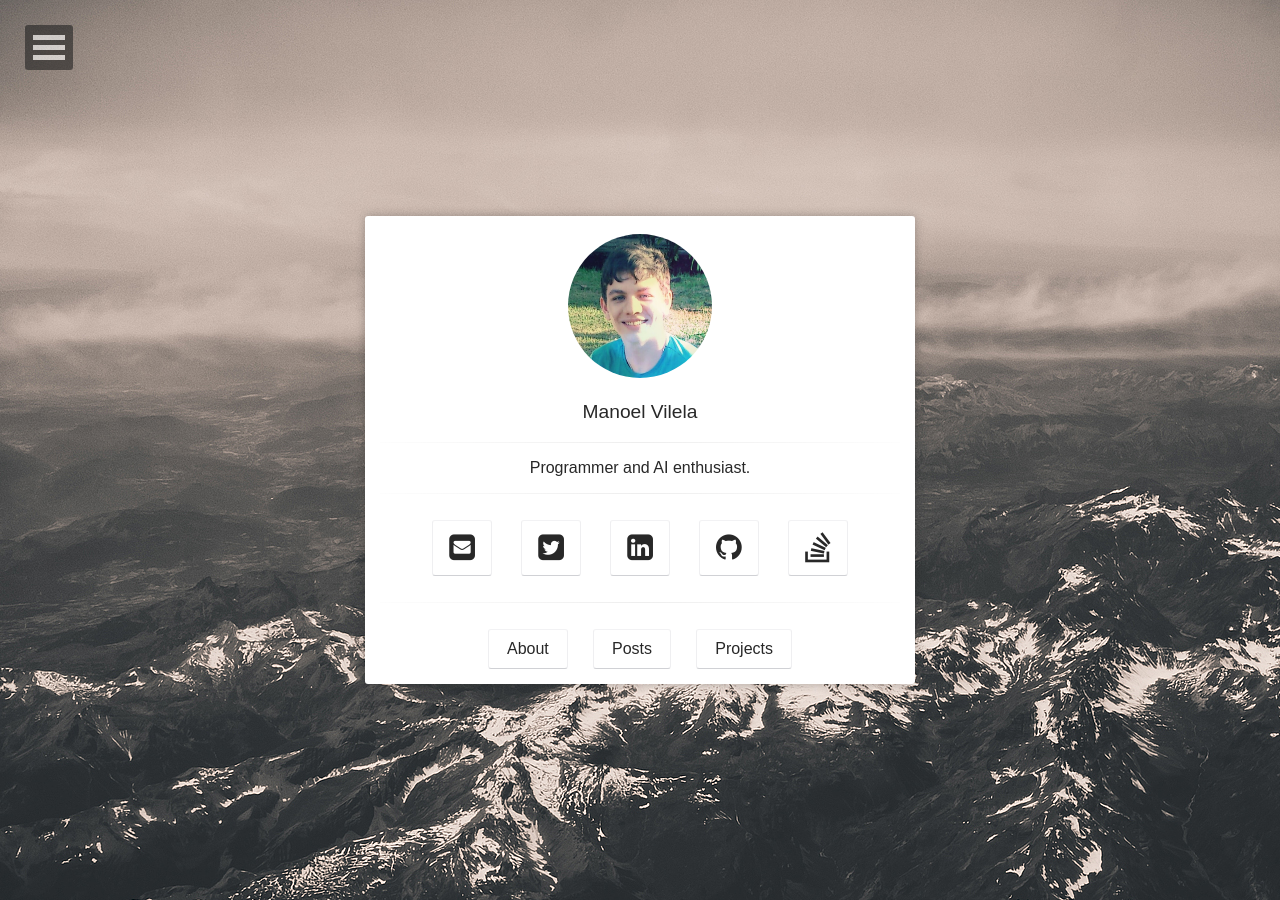
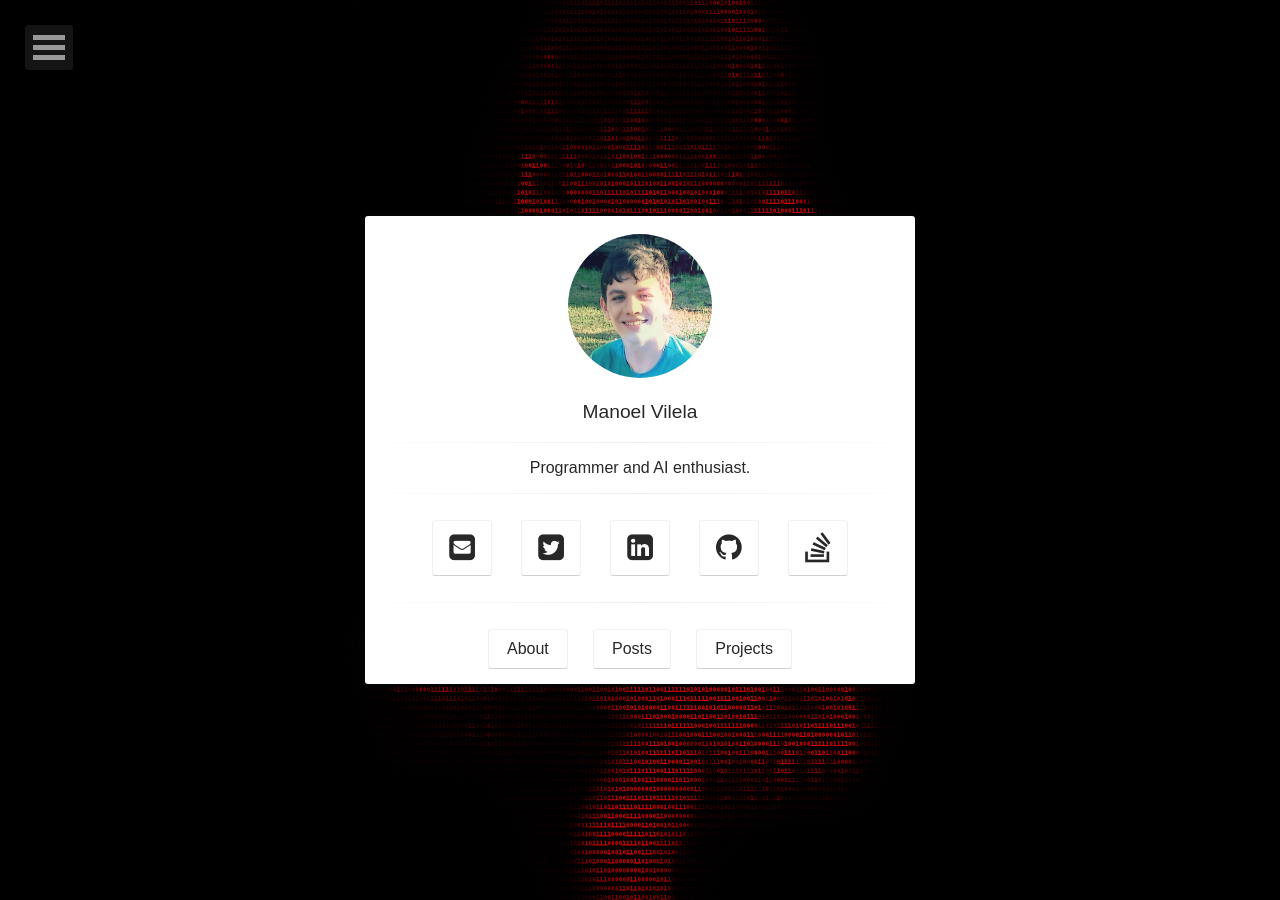
Before and after one commit to ryukinix/ryukinix.github.io, a Jekyll site: the page built from index.html, in a window 1280 px wide. Built offline with Jekyll 4.4.1, drawn with Linux system fonts in a browser that asks for light colours; some web fonts are replaced; comment, search, counter and statistics services are not loaded.

Commit message:
Add lain binary background to website

```diff
--- a/_config.yml
+++ b/_config.yml
@@ -5,7 +5,7 @@ description:        "This is my site where I have my projects and blog."
 reading_time:       true
 words_per_minute:   200
 logo:               'assets/img/avatar.jpg'
-background:         'assets/img/placeholder-big.jpg'
+background:         'assets/img/lain-background.jpg'
 locale:             pt_BR
 url:                https://ryukinix.github.io
 
```
Also changed, not shown: assets/img/lain-background.jpg (added).
